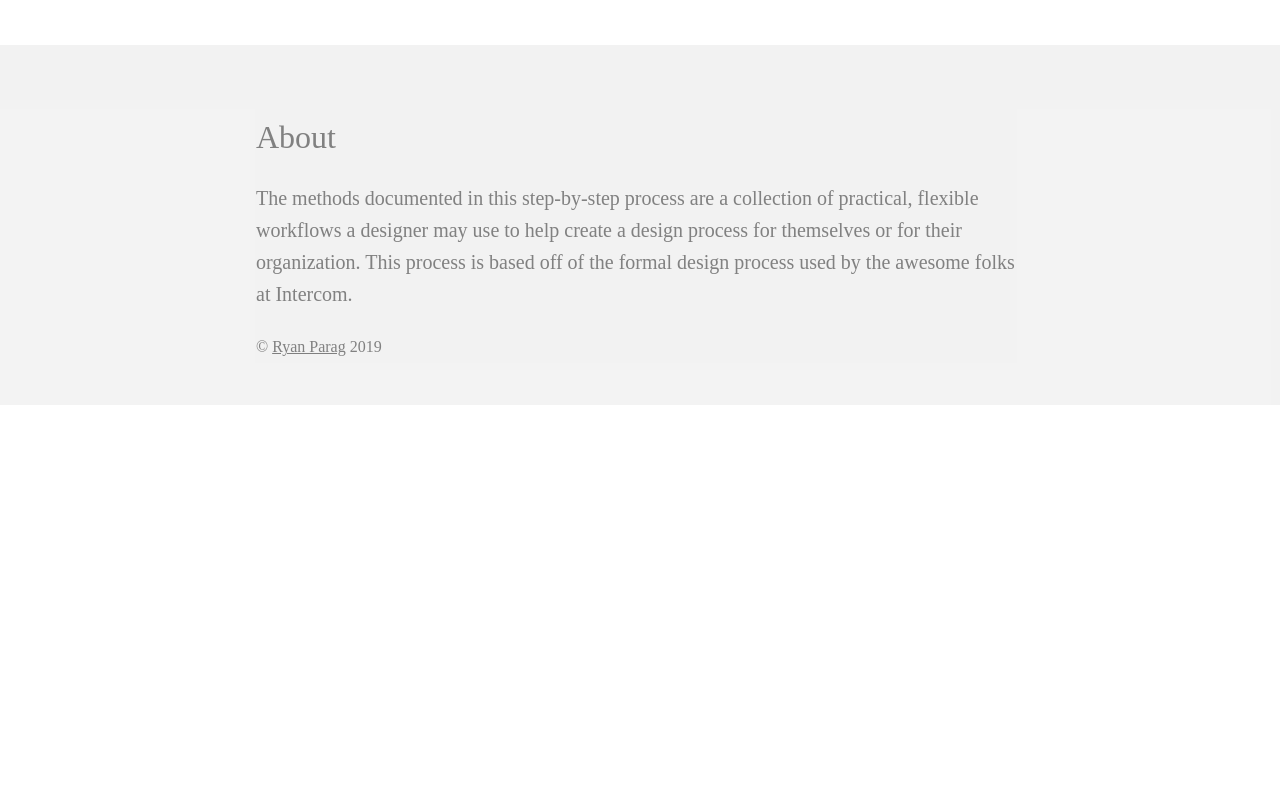
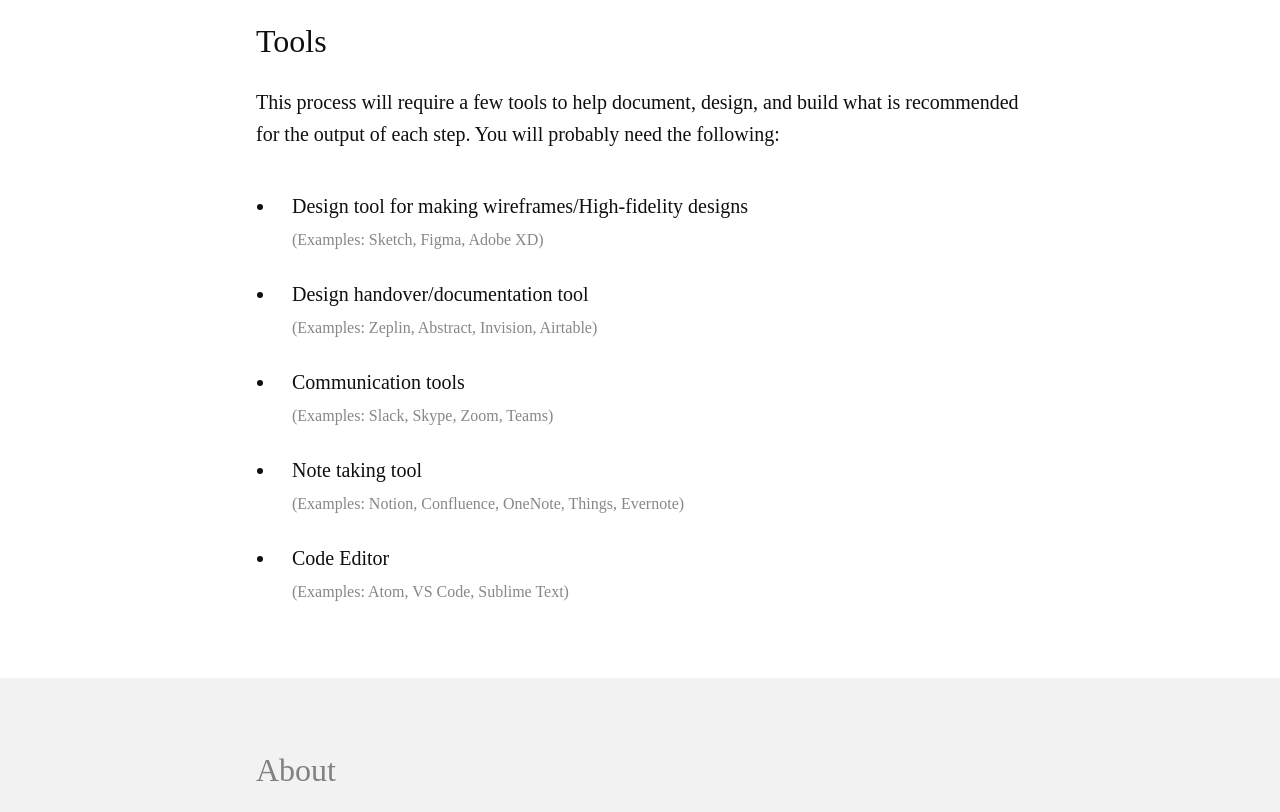
Before and after one commit to rparag-masonite/advisar-design-process, a plain HTML site: page index.html in a window 1280 px wide. Shown: the part 1416-2228 px from the top of the page. Before the commit the page ends 1821 px from the top, so only its background shows below. Drawn offline with nearby package versions, Linux system fonts and the light colour scheme; a web font is replaced by a local one.

Commit message:
add tools:

```diff
--- a/index.html
+++ b/index.html
@@ -44,6 +44,15 @@
         <a
           class="c-intro__item" href="build.html"><img class="c-intro__item-img" src="https://s3-us-west-2.amazonaws.com/s.cdpn.io/813538/build.svg"><span class="u-text--purple">5. Build</span></a>
     </div>
+    <h4>Tools</h4>
+    <p>This process will require a few tools to help document, design, and build what is recommended for the output of each step. You will probably need the following:</p>
+    <ul>
+      <li>Design tool for making wireframes/High-fidelity designs<br><small class="u-text--neutral-5">(Examples: Sketch, Figma, Adobe XD)</small></li>
+      <li>Design handover/documentation tool<br><small class="u-text--neutral-5">(Examples: Zeplin, Abstract, Invision, Airtable)</small></li>
+      <li>Communication tools<br><small class="u-text--neutral-5">(Examples: Slack, Skype, Zoom, Teams)</small></li>
+      <li>Note taking tool<br><small class="u-text--neutral-5">(Examples: Notion, Confluence, OneNote, Things, Evernote)</small></li>
+      <li>Code Editor<br><small class="u-text--neutral-5">(Examples: Atom, VS Code, Sublime Text)</small></li>
+    </ul>
   </main>
   <div class="l-footer u-text--neutral-5">
     <div class="l-footer__body">
```
